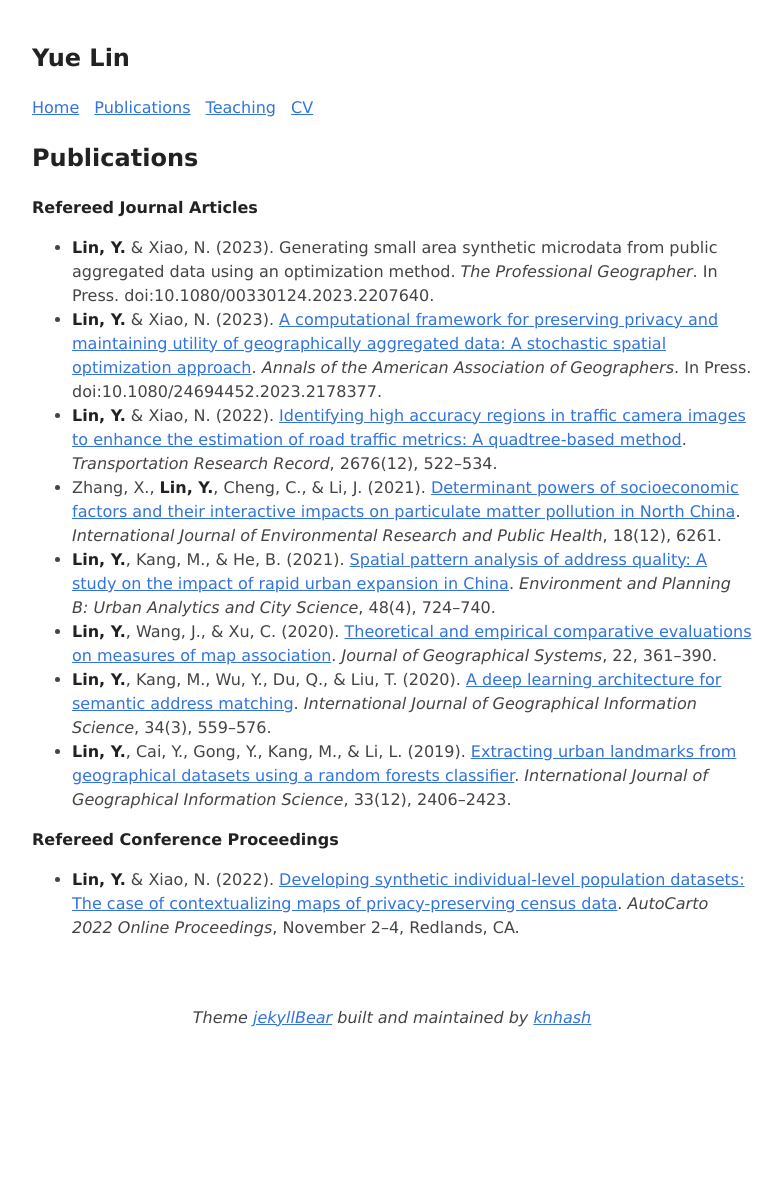
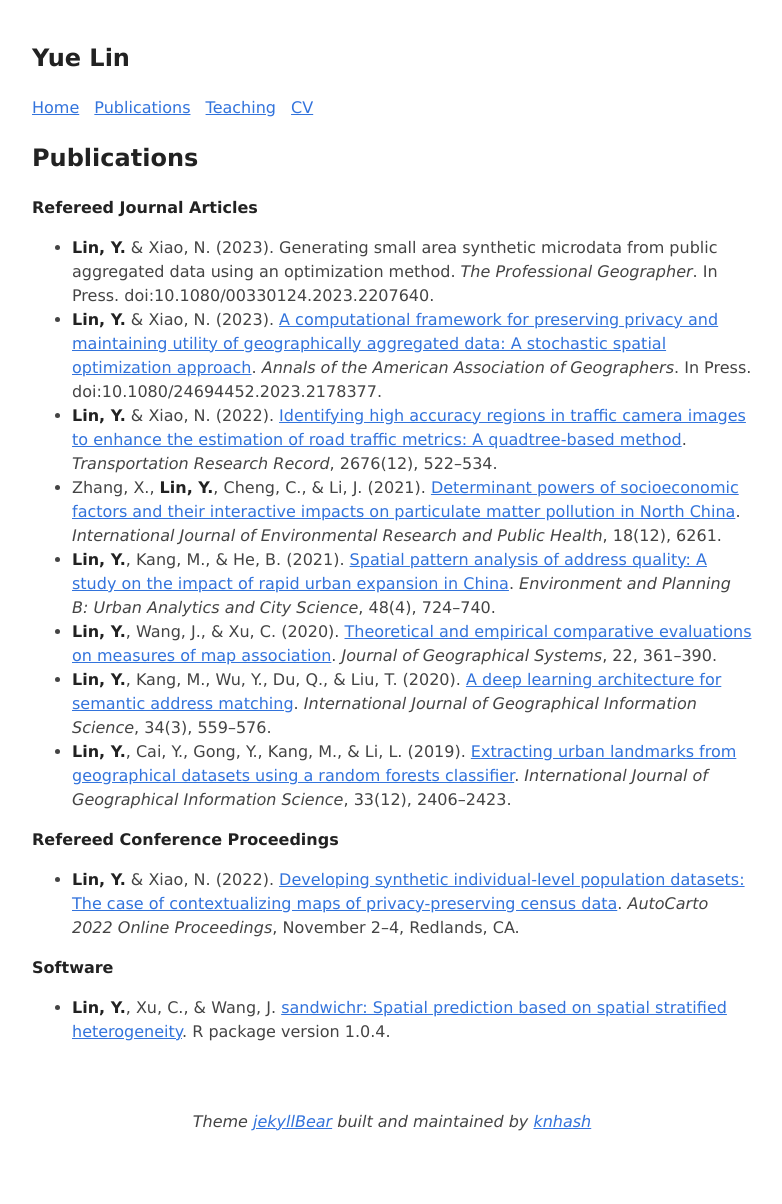
Before and after one commit to linyuehzzz/linyuehzzz.github.io, a Jekyll site: the page built from publications.md, in a window 1280 px wide. Shown: the whole page, without its empty margins (248-1030 px from the left). Built offline with Jekyll 4.4.1, drawn with Linux system fonts in a browser that asks for light colours; before the commit the page ends 1100 px from its top, so only the background shows below that.

Commit message:
update software

```diff
--- a/publications.md
+++ b/publications.md
@@ -18,3 +18,7 @@ permalink: /publications
 
 **Refereed Conference Proceedings**
 - **Lin, Y.** & Xiao, N. (2022). [Developing synthetic individual-level population datasets: The case of contextualizing maps of privacy-preserving census data](https://cartogis.org/docs/autocarto/2022/docs/abstracts/Session7_Lin_5258.pdf). *AutoCarto 2022 Online Proceedings*, November 2--4, Redlands, CA.
+
+
+**Software**
+- **Lin, Y.**, Xu, C., & Wang, J. [sandwichr: Spatial prediction based on spatial stratified heterogeneity](https://cran.r-project.org/web/packages/sandwichr/). R package version 1.0.4.
```
Also changed, not shown: 1 other file.
